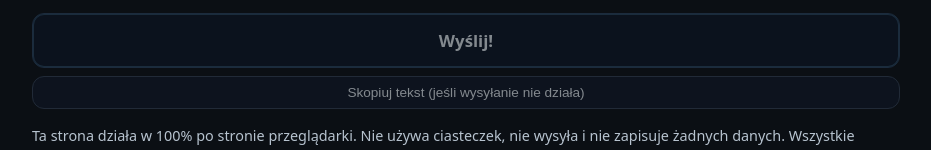
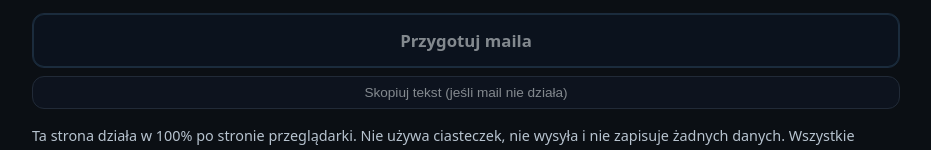
Before and after one commit to agluszak/agluszak.github.io, a plain HTML site: page mpzp/index.html in a window 1280 px wide. Shown: the part 816-966 px from the top of the page, without its empty margins (174-1105 px from the left). Drawn offline with Linux system fonts and the light colour scheme.

Commit message:
Wyślij -> przygotuj maila

```diff
--- a/mpzp/index.html
+++ b/mpzp/index.html
@@ -303,9 +303,9 @@
 
             <div class="btns" style="grid-column:1 / -1; margin:4px 0 0">
                 <a id="mailto" class="a-btn primary" href="#" target="_blank" rel="noopener" aria-disabled="true"
-                    title="Uzupełnij wymagane dane">Wyślij!</a>
+                    title="Uzupełnij wymagane dane">Przygotuj maila</a>
                 <button id="copyBtn" type="button" class="btn secondary disabled" aria-disabled="true" disabled
-                    title="Najpierw uzupełnij wymagane dane">Skopiuj tekst (jeśli wysyłanie nie działa)</button>
+                    title="Najpierw uzupełnij wymagane dane">Skopiuj tekst (jeśli mail nie działa)</button>
                 <div id="copyStatus" class="visually-hidden" aria-live="polite"></div>
             </div>
 
```
